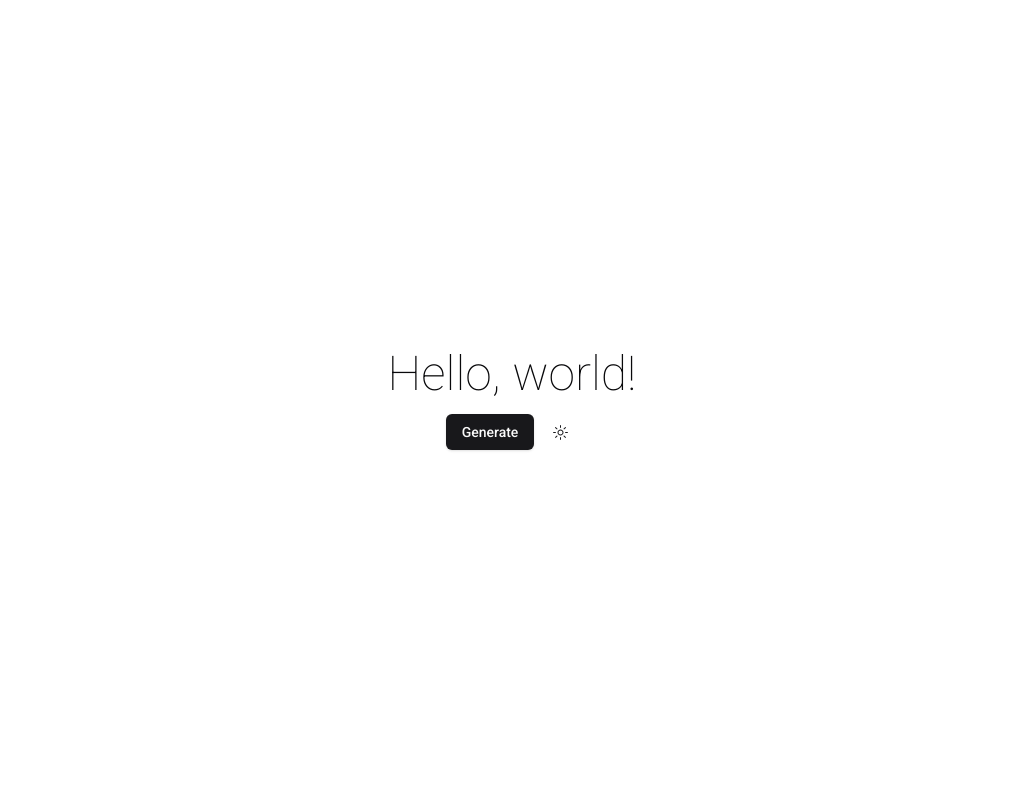
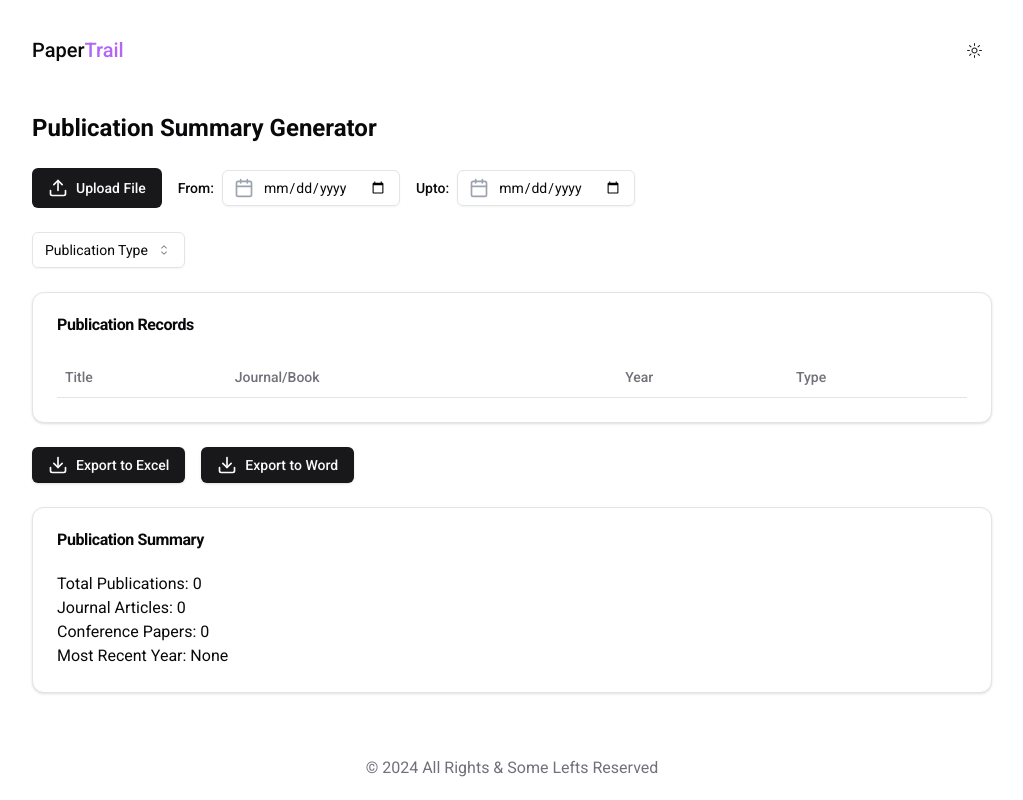
Before and after one commit to FireHead90544/papertrail, a Next.js app: page / in a window 1280 px wide. Shown: the whole page, without its empty margins (128-1151 px from the left). Built offline with nearby package versions, Linux system fonts and the light colour scheme.

Commit message:
feat: setup shadcn and initial page

```diff
--- a/app/globals.css
+++ b/app/globals.css
@@ -56,10 +56,17 @@
     --chart-4: 280 65% 60%;
     --chart-5: 340 75% 55%
   }
+    .hide-scrollbar::-webkit-scrollbar {
+    display: none
+  }
+  .hide-scrollbar {
+    -ms-overflow-style: none;
+    scrollbar-width: none;
+  }
 }
 @layer base {
   * {
-    @apply border-border;
+    @apply border-border hide-scrollbar;
   }
   body {
     @apply bg-background text-foreground;
--- a/app/layout.tsx
+++ b/app/layout.tsx
@@ -1,6 +1,8 @@
 import type { Metadata } from "next";
 import { Roboto } from "next/font/google"
 import "./globals.css";
+import Header from "@/components/layout/header";
+import Footer from "@/components/layout/footer";
 import { ThemeProvider } from "@/components/theme/theme-provider";
 
 const font = Roboto({
@@ -27,7 +29,13 @@ export default function RootLayout({
 					enableSystem
 					disableTransitionOnChange
 				>
+					<div className="container flex flex-col max-w-5xl mx-auto min-h-screen px-4 py-5">
+						<Header />
+						<main className="flex-1 flex">
               {children}
+            </main>
+						<Footer />
+					</div>
 				</ThemeProvider>
 			</body>
 		</html>
--- a/app/page.tsx
+++ b/app/page.tsx
@@ -1,14 +1,10 @@
 import { Button } from "@/components/ui/button";
-import { ThemeToggle } from "@/components/theme/theme-switcher";
+import PublicationSummaryGenerator from "@/components/blocks/publication-summary-generator";
 
 export default function Home() {
   return (
-    <div className="h-screen w-full flex flex-col justify-center items-center space-y-4">
-      <h1 className="text-5xl font-thin">Hello, world!</h1>
-      <div className="flex space-x-2">
-        <Button>Generate</Button>
-        <ThemeToggle />
-      </div>
-    </div>
-  );
+		<div className="flex flex-col space-y-6 my-4 w-full">
+			<PublicationSummaryGenerator />
+		</div>
+	);
 }
--- a/package.json
+++ b/package.json
@@ -10,6 +10,9 @@
   },
   "dependencies": {
     "@radix-ui/react-icons": "^1.3.0",
+    "@radix-ui/react-label": "^2.1.0",
+    "@radix-ui/react-select": "^2.1.1",
+    "@radix-ui/react-separator": "^1.1.0",
     "@radix-ui/react-slot": "^1.1.0",
     "class-variance-authority": "^0.7.0",
     "clsx": "^2.1.1",
```
Also changed, not shown: 1 other file (tests, documents, lock files or other folders). Lines whose indentation alone changed are shown as unchanged.
